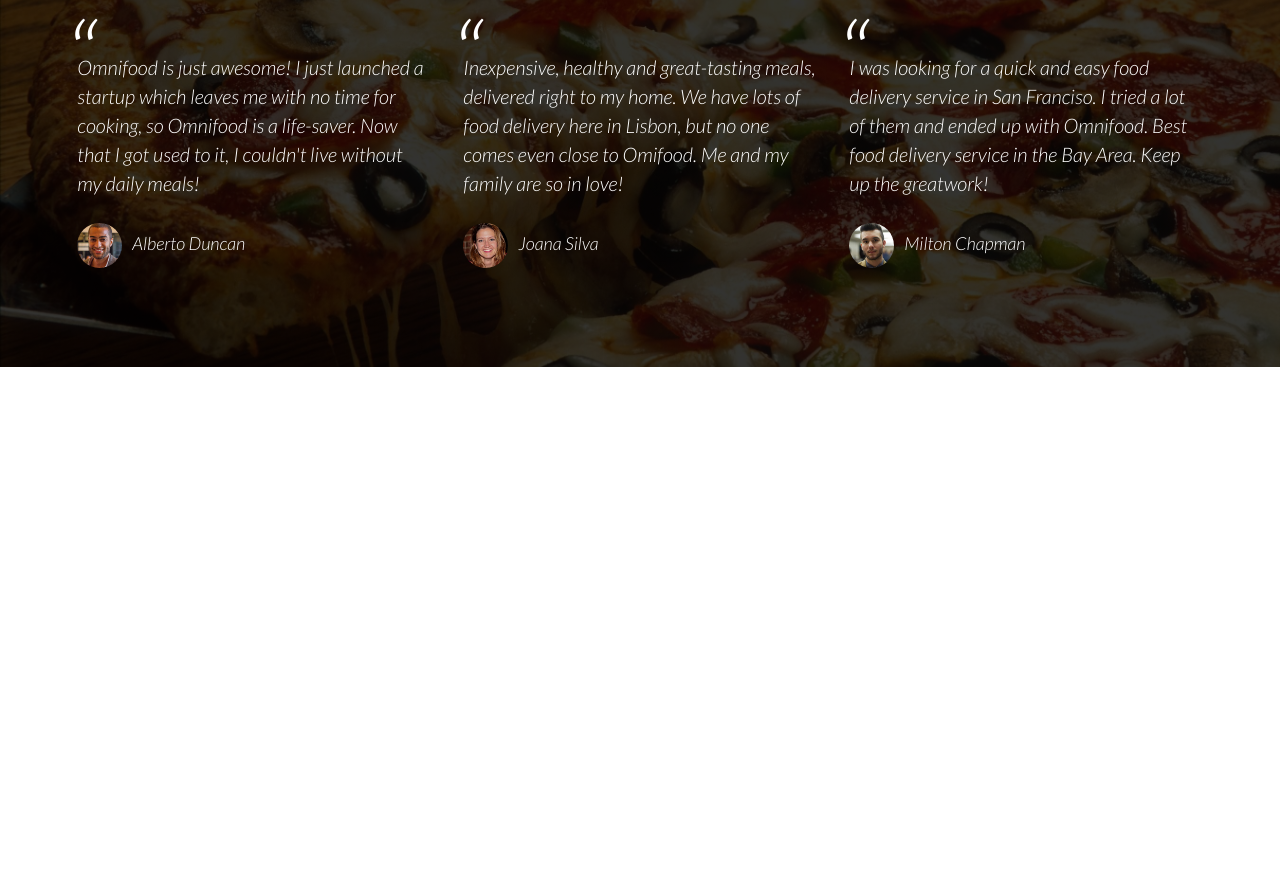
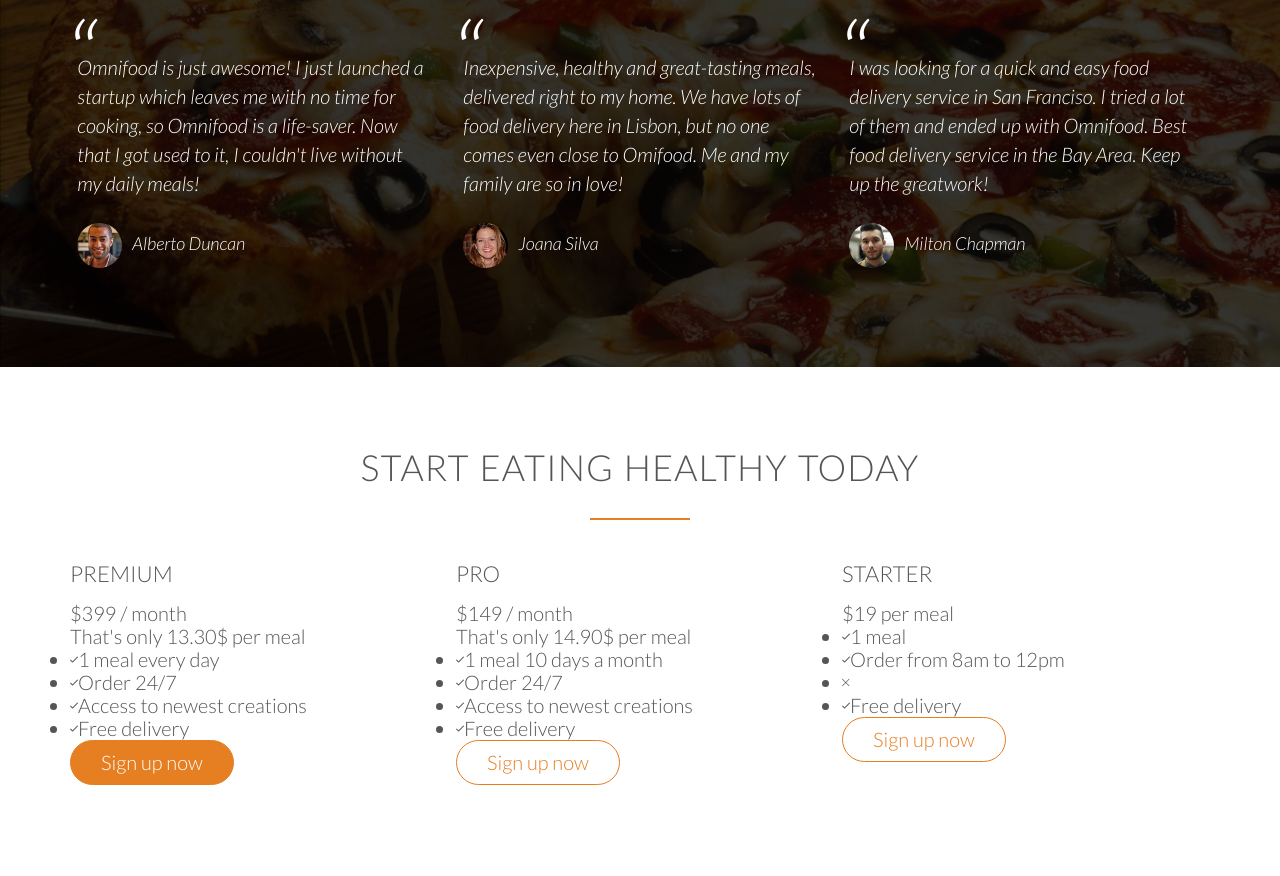
Before and after one commit to Benne641/Omnifood, a plain HTML site: page index.html in a window 1280 px wide. Shown: the part 3566-4442 px from the top of the page. Before the commit the page ends 3933 px from the top, so only its background shows below. Drawn offline with Linux system fonts and the light colour scheme; files whose address does not match are found by name.

Commit message:
Signup section (not styled)

```diff
--- a/index.html
+++ b/index.html
@@ -213,8 +213,6 @@
                         </div>
                     </div>
             </div>
-
-
         </section>
 
         <section class="section-testimonials">
@@ -241,7 +239,75 @@
                     </blockquote>
                 </div>
           </div>
+        </section>
 
+
+        <section class="section-plans">
+            <div class="row">
+                <h2>Start eating healthy today</h2>
+            </div>
+            <div class="row">
+                <div class="col span-1-of-3">
+                    <div class="plan-box">
+                        <div>
+                            <h3>Premium</h3>
+                            <p class="plan-price">$399 / month</p>
+                            <p class="plan-price-meal">That's only 13.30$ per meal</p>
+                        </div>
+                        <div>
+                            <ul>
+                                <li><i class="ion-ios-checkmark-empty"></i>1 meal every day</li>
+                                <li><i class="ion-ios-checkmark-empty"></i>Order 24/7</li>
+                                <li><i class="ion-ios-checkmark-empty"></i>Access to newest creations</li>
+                                <li><i class="ion-ios-checkmark-empty"></i>Free delivery</li>
+                            </ul>
+                        </div>
+                        <div>
+                            <a href="#" class="btn btn-full">Sign up now</a>
+                        </div>
+                    </div>
+                </div>
+                 <div class="col span-1-of-3">
+                    <div class="plan-box">
+                        <div>
+                            <h3>Pro</h3>
+                            <p class="plan-price">$149 / month</p>
+                            <p class="plan-price-meal">That's only 14.90$ per meal</p>
+                        </div>
+                        <div>
+                            <ul>
+                                <li><i class="ion-ios-checkmark-empty"></i>1 meal 10 days a month</li>
+                                <li><i class="ion-ios-checkmark-empty"></i>Order 24/7</li>
+                                <li><i class="ion-ios-checkmark-empty"></i>Access to newest creations</li>
+                                <li><i class="ion-ios-checkmark-empty"></i>Free delivery</li>
+                            </ul>
+                        </div>
+                        <div>
+                            <a href="#" class="btn btn-ghost">Sign up now</a>
+                        </div>
+                    </div>
+                </div>
+                 <div class="col span-1-of-3">
+                    <div class="plan-box">
+                        <div>
+                            <h3>Starter</h3>
+                            <p class="plan-price">$19 per meal</p>
+
+                        </div>
+                        <div>
+                            <ul>
+                                <li><i class="ion-ios-checkmark-empty"></i>1 meal</li>
+                                <li><i class="ion-ios-checkmark-empty"></i>Order from 8am to 12pm</li>
+                                <li><i class="ion-ios-close-empty"></i></li>
+                                <li><i class="ion-ios-checkmark-empty"></i>Free delivery</li>
+                            </ul>
+                        </div>
+                        <div>
+                            <a href="#" class="btn btn-ghost">Sign up now</a>
+                        </div>
+                    </div>
+                </div>
+            </div>
         </section>
 
 
```
